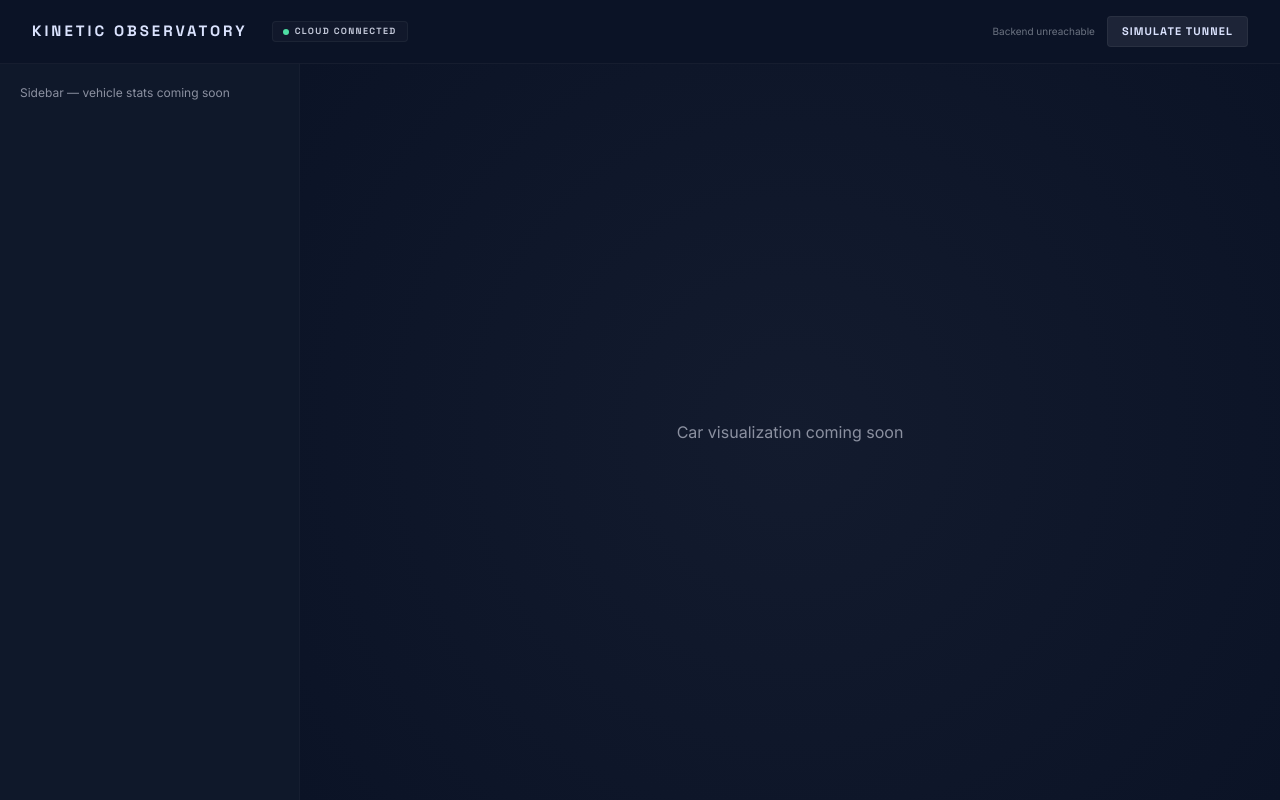
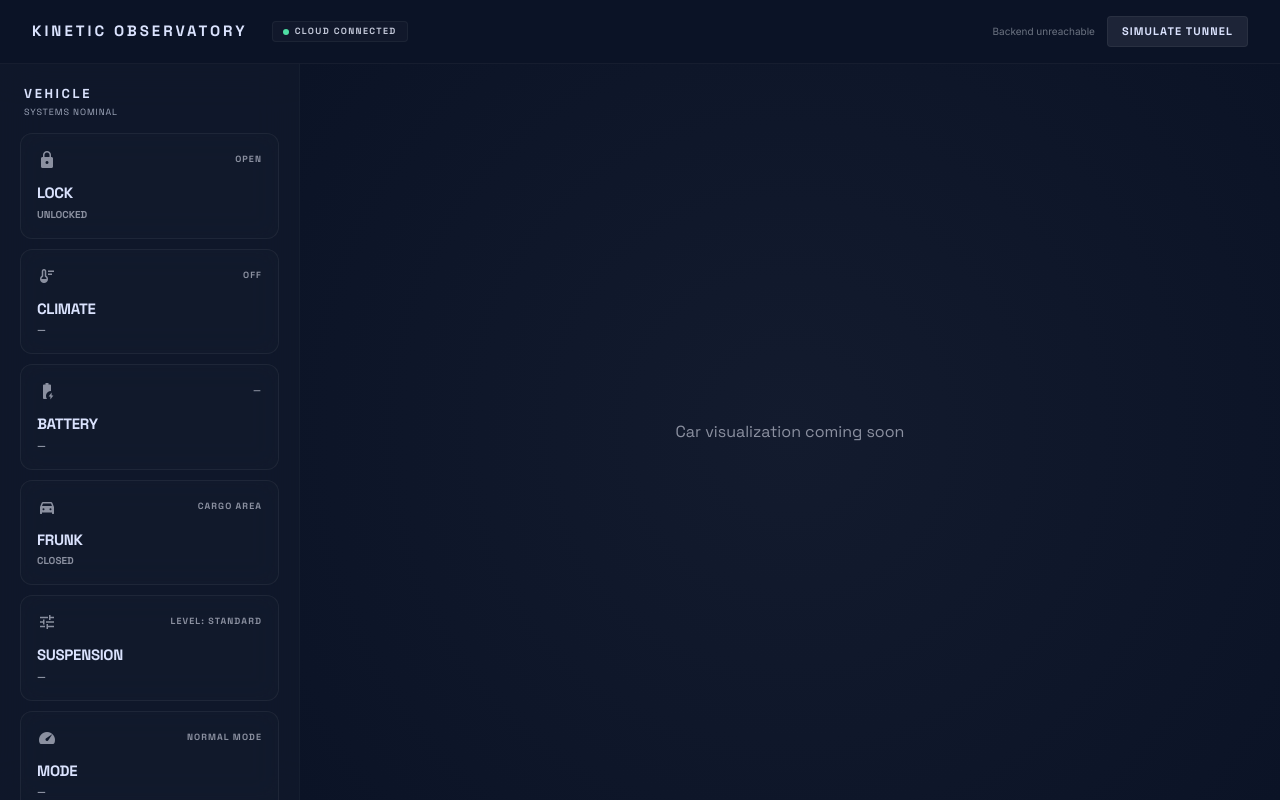
Before and after one commit to Divi19/AAOS_Copilot, a Next.js app in the folder frontend/: page / in a window 1280 px wide. Built offline with nearby package versions, Linux system fonts and the light colour scheme; no server answers.

Commit message:
Implement sidebar stat cards with dynamic color theming

```diff
--- a/frontend/app/page.tsx
+++ b/frontend/app/page.tsx
@@ -9,7 +9,29 @@ interface VehicleState {
   climate_temp: number;
   battery_level: number;
   vehicle_mode: string;
+  frunk_open: boolean;
+  suspension_level: string;
   connectivity_mode?: string;
+}
+
+function getModeColor(mode: string | undefined): string {
+  switch (mode?.toLowerCase()) {
+    case "camp": return "#4edea3";
+    case "dog": return "#fbbf24";
+    case "sport": return "#f87171";
+    case "eco": return "#86efac";
+    case "normal": return "#98cbff";
+    default: return "#98cbff";
+  }
+}
+
+function getSuspColor(level: string | undefined): string {
+  switch (level?.toLowerCase()) {
+    case "low": return "#8b90a0";
+    case "high": return "#4edea3";
+    case "standard": return "#98cbff";
+    default: return "#98cbff";
+  }
 }
 
 export default function Dashboard() {
@@ -33,6 +55,32 @@ export default function Dashboard() {
   }, []);
 
   const isCloud = (vehicleState?.connectivity_mode ?? "cloud") === "cloud";
+  const lockColor = vehicleState?.is_locked ? "#fbbf24" : "#ffb4ab";
+  const tempColor = (vehicleState?.climate_temp ?? 22) < 20 ? "#98cbff" : (vehicleState?.climate_temp ?? 22) <= 23 ? "#4edea3" : "#fbbf24";
+  const battColor = (vehicleState?.battery_level ?? 0) > 50 ? "#4edea3" : (vehicleState?.battery_level ?? 0) > 20 ? "#fbbf24" : "#ffb4ab";
+  const frunkColor = vehicleState?.frunk_open ? "#fbbf24" : "#8b90a0";
+  const suspColor = getSuspColor(vehicleState?.suspension_level);
+  const modeColor = getModeColor(vehicleState?.vehicle_mode);
+
+  const sideCard = (icon: string, label: string, value: string, subtext: string, color: string, isActive = false) => (
+    <div style={{
+      flex: 1, display: "flex", flexDirection: "column",
+      background: isActive ? "rgba(34,42,61,0.9)" : "rgba(19,27,46,0.6)",
+      borderRadius: "12px", padding: "16px",
+      border: isActive ? `1px solid ${color}66` : "1px solid rgba(65,71,84,0.3)",
+      boxShadow: isActive ? `0 0 15px ${color}22` : "none",
+      transition: "all 0.2s", backdropFilter: "blur(12px)",
+    }}>
+      <div style={{ display: "flex", alignItems: "center", justifyContent: "space-between", marginBottom: "auto" }}>
+        <span className="material-symbols-outlined" style={{ fontSize: "20px", color: isActive ? color : "#8b90a0", fontVariationSettings: "'FILL' 1" }}>{icon}</span>
+        <span style={{ fontSize: "9px", fontWeight: 700, letterSpacing: "0.12em", textTransform: "uppercase", color: isActive ? color : "#8b90a0", fontFamily: "Space Grotesk, system-ui" }}>{subtext}</span>
+      </div>
+      <div style={{ marginTop: "12px" }}>
+        <div style={{ fontSize: "15px", fontWeight: 700, letterSpacing: "-0.02em", textTransform: "uppercase", color: "#dae2fd", fontFamily: "Space Grotesk, system-ui" }}>{label}</div>
+        <div style={{ fontSize: "10px", fontWeight: 700, color: isActive ? color : "#8b90a0", marginTop: "2px", fontFamily: "Space Grotesk, system-ui" }}>{value}</div>
+      </div>
+    </div>
+  );
 
   return (
     <>
@@ -41,7 +89,6 @@ export default function Dashboard() {
 
       <div style={{ background: "#0b1326", minHeight: "100vh", height: "100vh", display: "flex", flexDirection: "column", color: "#dae2fd", fontFamily: "Inter, system-ui", overflow: "hidden" }}>
 
-        {/* Top Bar */}
         <header style={{ background: "#0b1326", display: "flex", alignItems: "center", justifyContent: "space-between", padding: "0 32px", height: "64px", flexShrink: 0, borderBottom: "1px solid rgba(65,71,84,0.2)" }}>
           <div style={{ display: "flex", alignItems: "center", gap: "24px" }}>
             <span style={{ fontSize: "15px", fontWeight: 700, letterSpacing: "0.2em", color: "#dae2fd", fontFamily: "Space Grotesk, system-ui" }}>KINETIC OBSERVATORY</span>
@@ -61,13 +108,22 @@ export default function Dashboard() {
           </div>
         </header>
 
-        {/* Main Content Placeholder */}
         <div style={{ display: "flex", flex: 1, overflow: "hidden" }}>
-          <aside style={{ width: "300px", background: "rgba(19,27,46,0.6)", borderRight: "1px solid rgba(65,71,84,0.15)", padding: "20px" }}>
-            <p style={{ color: "#8b90a0", fontSize: "12px" }}>Sidebar — vehicle stats coming soon</p>
+          <aside style={{ width: "300px", flexShrink: 0, background: "rgba(19,27,46,0.6)", backdropFilter: "blur(20px)", borderRight: "1px solid rgba(65,71,84,0.15)", display: "flex", flexDirection: "column", padding: "20px", gap: "10px" }}>
+            <div style={{ marginBottom: "4px", paddingLeft: "4px" }}>
+              <div style={{ fontSize: "13px", fontWeight: 700, letterSpacing: "0.2em", color: "#dae2fd", textTransform: "uppercase", fontFamily: "Space Grotesk, system-ui" }}>VEHICLE</div>
+              <div style={{ fontSize: "9px", letterSpacing: "0.1em", color: "#a0a8bc", textTransform: "uppercase", marginTop: "2px", fontFamily: "Space Grotesk, system-ui" }}>SYSTEMS NOMINAL</div>
+            </div>
+            {sideCard("lock", "Lock", vehicleState?.is_locked ? "SECURED" : "UNLOCKED", vehicleState?.is_locked ? "SECURE" : "OPEN", lockColor, vehicleState?.is_locked ?? false)}
+            {sideCard("thermostat", "Climate", vehicleState?.climate_temp ? `${vehicleState.climate_temp}°C` : "—", vehicleState?.climate_on ? "ACTIVE" : "OFF", tempColor, vehicleState?.climate_on ?? false)}
+            {sideCard("battery_charging_full", "Battery", vehicleState?.battery_level ? `${vehicleState.battery_level}%` : "—", vehicleState?.battery_level ? `${Math.round(vehicleState.battery_level * 3.5)} MI RANGE` : "—", battColor, (vehicleState?.battery_level ?? 0) > 20)}
+            {sideCard("directions_car", "Frunk", vehicleState?.frunk_open ? "OPEN" : "CLOSED", "CARGO AREA", frunkColor, vehicleState?.frunk_open ?? false)}
+            {sideCard("tune", "Suspension", vehicleState?.suspension_level ?? "—", `LEVEL: ${(vehicleState?.suspension_level ?? "standard").toUpperCase()}`, suspColor, vehicleState?.suspension_level === "high")}
+            {sideCard("speed", "Mode", vehicleState?.vehicle_mode ?? "—", `${(vehicleState?.vehicle_mode ?? "normal").toUpperCase()} MODE`, modeColor, vehicleState?.vehicle_mode === "camp" || vehicleState?.vehicle_mode === "dog")}
           </aside>
+
           <section style={{ flex: 1, display: "flex", alignItems: "center", justifyContent: "center", background: "radial-gradient(circle at center, #131b2e 0%, #0b1326 100%)" }}>
-            <p style={{ color: "#8b90a0" }}>Car visualization coming soon</p>
+            <p style={{ color: "#8b90a0", fontFamily: "Space Grotesk, system-ui" }}>Car visualization coming soon</p>
           </section>
         </div>
       </div>
```
